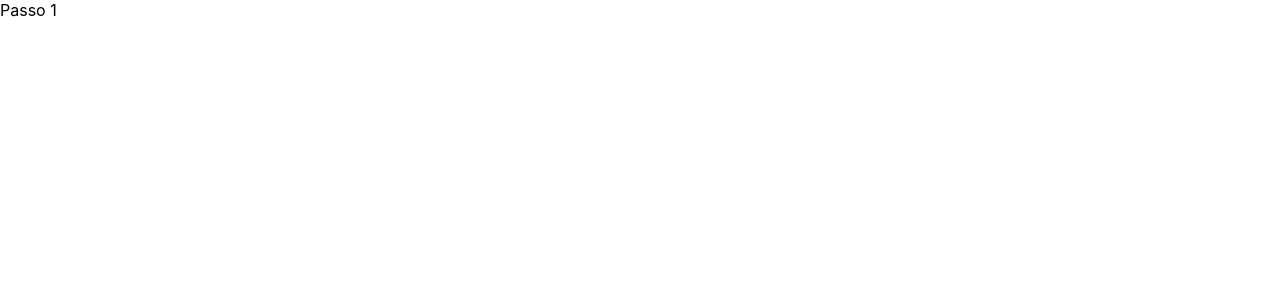
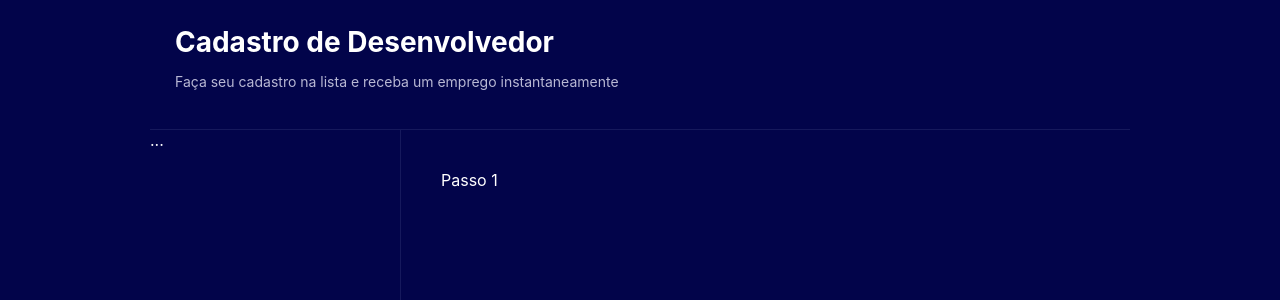
Before and after one commit to fdfborges/formulariomultsetpmodel, a React (Create React App) app: page / in a window 1280 px wide. Shown: the top 300 px of the page. Built offline with nearby package versions, Linux system fonts and the light colour scheme.

Commit message:
Criação do thema

```diff
--- a/src/App.tsx
+++ b/src/App.tsx
@@ -1,8 +1,11 @@
 import { Router } from './router';
+import { FormProvider } from './contexts/FormContext';
 
 const App = () => {
   return (
-    <Router />
+    <FormProvider>
+      <Router />
+    </FormProvider>
   );
 }
 
--- /dev/null
+++ b/src/components/Header/index.tsx
@@ -0,0 +1,10 @@
+import * as C from './styles';
+
+export function Header() {
+    return (
+        <C.Container>
+            <h1>Cadastro de Desenvolvedor</h1>
+            <p>Faça seu cadastro na lista e receba um emprego instantaneamente</p>
+        </C.Container>
+    )
+}
--- /dev/null
+++ b/src/components/Header/styles.ts
@@ -0,0 +1,17 @@
+import styled from "styled-components";
+
+export const Container = styled.div`
+    padding: 25px;
+    border-bottom: 1px solid #16195C;
+
+    h1{
+        margin: 0;
+        padding: 0;
+        font-size: 28px;
+    }
+
+    p{
+        font-size: 14px;
+        color: #B8B8D4;
+    }
+`;
--- /dev/null
+++ b/src/components/Theme/index.tsx
@@ -0,0 +1,25 @@
+import { ReactNode } from 'react';
+import { Header } from '../Header';
+import * as C from './styles';
+
+type Props = {
+    children: ReactNode;
+}
+
+export const Theme = ({ children }: Props) => {
+    return (
+        <C.Container>
+            <C.Area>
+                <Header />
+                <C.Steps>
+                    <C.Sidebar>
+                        ...
+                    </C.Sidebar>
+                    <C.Page>
+                        {children}
+                    </C.Page>
+                </C.Steps>
+            </C.Area>
+        </C.Container>
+    );
+}
--- /dev/null
+++ b/src/components/Theme/styles.ts
@@ -0,0 +1,31 @@
+import styled from "styled-components";
+
+export const Container = styled.div`
+    background-color: #02044A;
+    color: #FFF;
+    min-height: 100vh;
+`;
+
+export const Area = styled.div`
+    margin: auto;
+    max-width: 980px;
+    min-height: 100vh;
+    display: flex;
+    flex-direction: column;
+`;
+
+export const Steps = styled.div`
+    flex: 1;
+    display: flex;
+`;
+
+export const Sidebar = styled.div`
+    width: 250px;
+    border-right: 1px solid #16195C;
+`;
+
+export const Page = styled.div`
+    flex: 1;
+    padding-left: 40px;
+    padding-top: 40px;
+`;
--- a/src/pages/FormStep1/index.tsx
+++ b/src/pages/FormStep1/index.tsx
@@ -1,9 +1,12 @@
 import * as C from './styles';
+import { Theme } from '../../components/Theme/';
 
 export const FormStep1 = () => {
-    return(
-        <C.Container>
-            Passo 1
-        </C.Container>
+    return (
+        <Theme>
+            <C.Container>
+                Passo 1
+            </C.Container>
+        </Theme>
     )
 }
```
